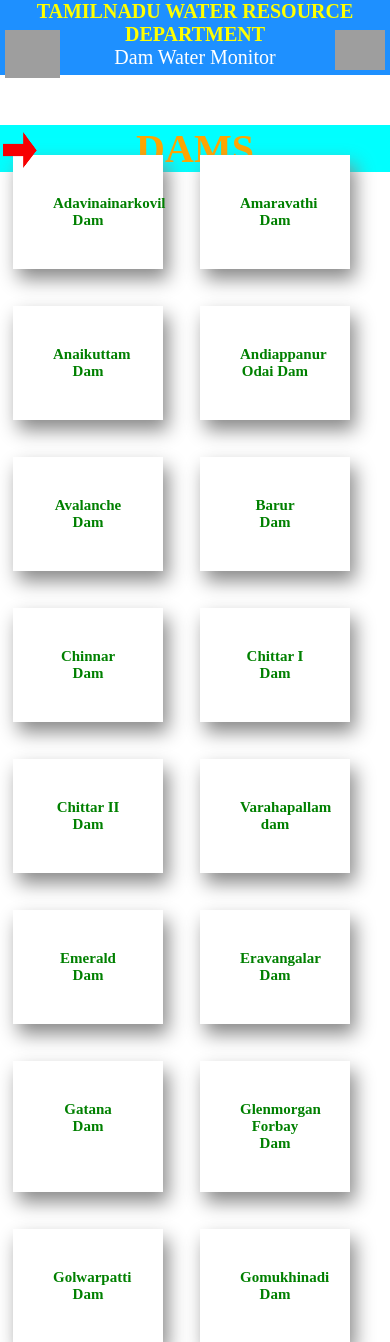
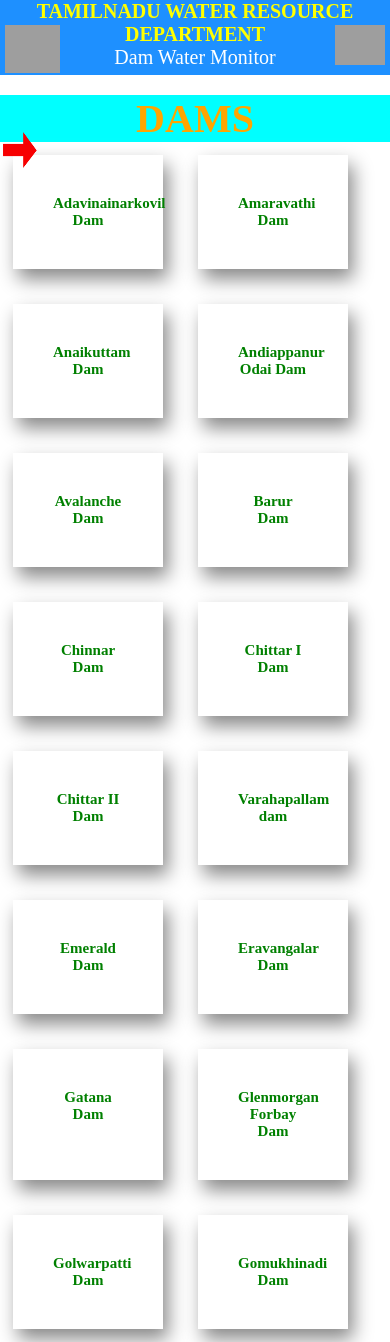
Before and after one commit to JAGAGANESH/TCE, a PHP site: page / in a window 390 px wide. Shown: the top 1342 px of the page. Run offline with PHP 8.4, Linux system fonts and the light colour scheme; grey boxes are pictures that could not be loaded.

Commit message:
Update index.css

```diff
--- a/TCE_IT_FOURT SEMESTER_PM/Water Quality Monitoring/index.css
+++ b/TCE_IT_FOURT SEMESTER_PM/Water Quality Monitoring/index.css
@@ -191,20 +191,23 @@
         font-size: 20px;
         height:75px;
     }
+    title2 {
+        top: 95px;
+    }
     .tce_img {
-        top: 30px;
+        top: 25px;
         left: 5px;
         width: 55px;
         height: 47.5px;
     }
     .tn_gov_img {
-        top: 30px;
+        top: 25px;
         right: 5px;
         width: 50px;
         height: 40px;
     }
     .grid-container {
-         grid-gap: 37px 37px;
+         grid-gap: 35px 35px;
          grid-template-columns: 150px 150px;
          padding: 5px;
     }
```
